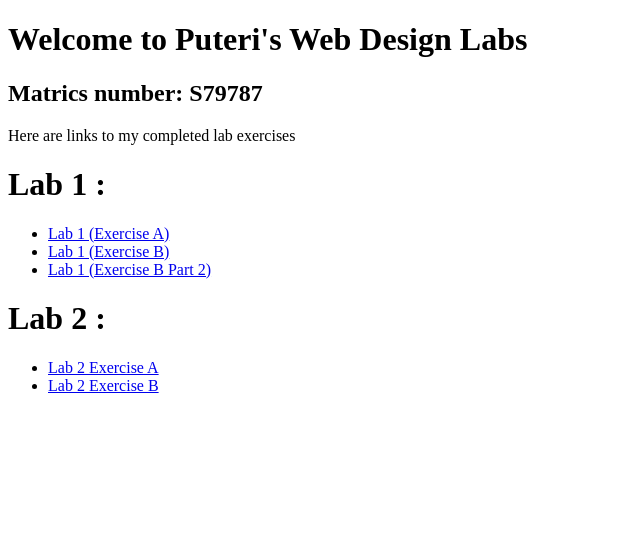
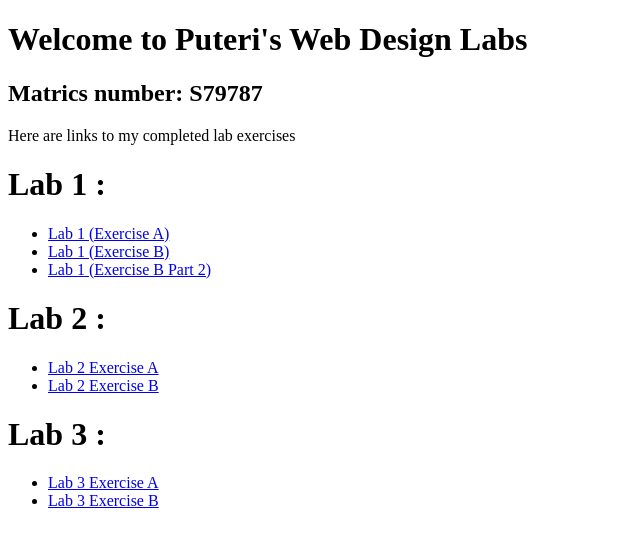
Before and after one commit to puteribalqish06/S79787_CSF3133_K3, a plain HTML site: page index.html in a window 1280 px wide. Shown: the whole page, without its empty margins (0-640 px from the left). Drawn offline with Linux system fonts and the light colour scheme.

Commit message:
Update index.html

```diff
--- a/index.html
+++ b/index.html
@@ -17,7 +17,14 @@
     <h1>Lab 2 :</h1>
     <ul>
       <li><a  href="lab2_ExerA.html">Lab 2 Exercise A</a></li>
-        <li><a  href="lab2_ExerB.html">Lab 2 Exercise B</a></li>
+      <li><a  href="lab2_ExerB.html">Lab 2 Exercise B</a></li>
+    </ul>
+    <h1>
+      <h1>Lab 3 :</h1>
+    </h1>
+    <ul>
+     <li><a  href="lab3_ExerA.html">Lab 3 Exercise A</a></li>
+      <li><a  href="lab3_ExerB.html">Lab 3 Exercise B</a></li>
     </ul>
   </body>
 </html>
```
